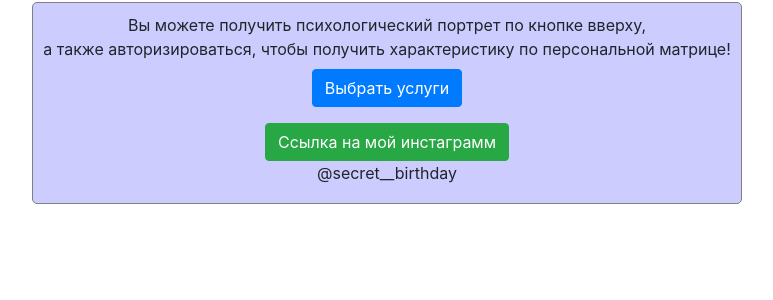
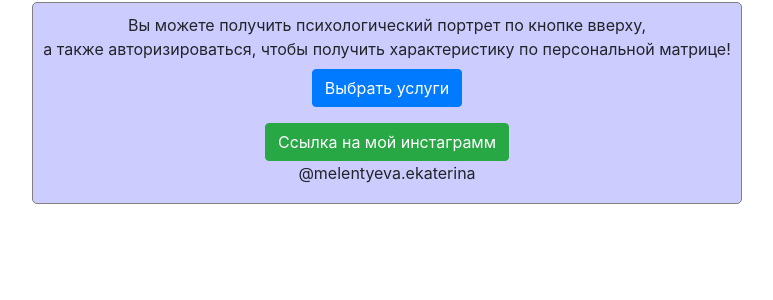
Before and after one commit to NEOLEOPRO/YL_WebServer-API, a Flask app: page / in a window 1280 px wide. Shown: the part 438-738 px from the top of the page, without its empty margins (253-1026 px from the left). Run offline with Flask 2, Linux system fonts and the light colour scheme; some libraries are stand-ins or nearby versions.

Commit message:
V4.4.3 ссылки

```diff
--- a/templates/matric.html
+++ b/templates/matric.html
@@ -95,8 +95,8 @@
     <div class="bform" align="center">
         <label>Вы можете получить психологический портрет по кнопке вверху,<br>а также авторизироваться, чтобы получить характеристику по персональной матрице!</label> <br>
         <p><a href="http://secretbirthday.tilda.ws/" class="btn btn-primary">Выбрать услуги</a></p>
-        <a class="btn btn-success" href="https://instagram.com/secret__birthday?igshid=pm4mt3odl0m9">Ссылка на мой инстаграмм</a><br>
-        <label>@secret__birthday</label>
+        <a class="btn btn-success" href="https://www.instagram.com/melentyeva.ekaterina/?utm_medium=copy_link">Ссылка на мой инстаграмм</a><br>
+        <label>@melentyeva.ekaterina</label>
     </div>
     {% endif %}
     {% if char %}
```
